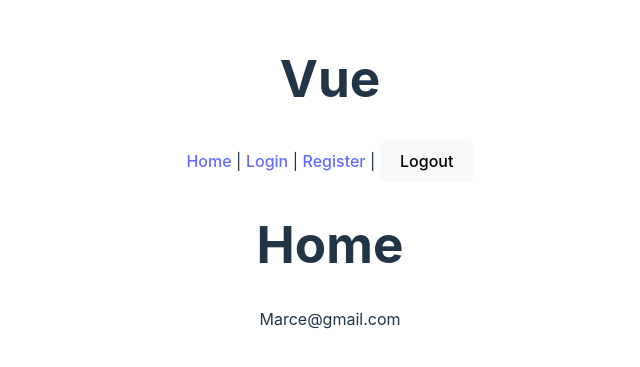
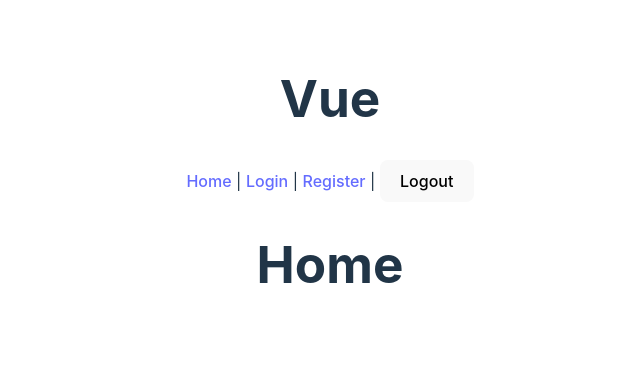
Before and after one commit to Marcelino2017/vue-vite-firebase-app-1, a Vue app: page / in a window 1280 px wide. Shown: the part 219-586 px from the top of the page, without its empty margins (310-950 px from the left). Built offline with nearby package versions, Linux system fonts and the light colour scheme.

Commit message:
Configurando la la utenticación de el usuario con farebase

```diff
--- a/src/firebaseConfig/firebase.js
+++ b/src/firebaseConfig/firebase.js
@@ -15,7 +15,7 @@
 };
 
 // Initialize Firebase
-initializeApp(firebaseConfig);
+const app = initializeApp(firebaseConfig);
 
 const auth = getAuth(app);
 
--- a/src/stores/user.js
+++ b/src/stores/user.js
@@ -1,25 +1,25 @@
 import { defineStore } from "pinia";
+import { createUserWithEmailAndPassword } from "firebase/auth";
+import { auth } from "../firebaseConfig/firebase";
 
 export const useUserStore = defineStore('userStore', {
     state: () => ({
-        userData: 'Marce@gmail.com'
+        userData: null
     }),
-    /* Los getters son exactamente
-     * el equivalente de los valores
-     *computados para el estado de un almacén
-    */
-    getters: {
-        textMinuscula(state) {
-            return state.userData.toLowerCase()
-        },
-        textMayuscula(state) {
-            return state.userData.toUpperCase()
-        }
-    },
     /* Las acciones son el equivalente de los métodos en los componentes. */
     actions: {
-        registerUser(name) {
-            this.userData = name
+        async registerUser(email, password) {
+            try {
+                const { user } = await createUserWithEmailAndPassword(
+                    auth,
+                    email,
+                    password
+                );
+                console.log(user);
+                this.userData = { email: user.email, uid: user.uid }
+            } catch (error) {
+                console.log(error);
+            }
         }
     }
 })
--- a/src/views/HomeView.vue
+++ b/src/views/HomeView.vue
@@ -9,7 +9,7 @@
 
 <template>
     <h1>Home</h1>
-    <p>{{ userStore.userData }} </p>
+
 </template>
 
 <style scoped>
--- a/src/views/LoginView.vue
+++ b/src/views/LoginView.vue
@@ -1,18 +1,9 @@
 <script setup>
-import { ref, computed } from 'vue'
-import { useUserStore } from '../stores/user'
-import { storeToRefs } from 'pinia'
-
-const userStore = useUserStore();
-
-const textMayuscula = computed(() => userStore.userData.toUpperCase())
 
 </script>
 
 <template>
     <h1>Login</h1>
-    <p>mayuscula - {{ textMayuscula }} </p>
-    <p>minuscula - {{ userStore.textMinuscula }} </p>
 </template>
 
 <style scoped>
--- a/src/views/RegisterView.vue
+++ b/src/views/RegisterView.vue
@@ -1,19 +1,32 @@
 <script setup>
-import { ref } from 'vue'
+import { ref } from "vue";
 import { useUserStore } from '../stores/user.js'
 
 const userStore = useUserStore();
 
+const email = ref('')
+const password = ref('')
 
+const handleSubmit = () => {
+  console.log(password.value.length);
+  console.log(email.value);
+  console.log(password.value);
+ /*  if (email.value|| password.value) {
+    return alert("Por favor, complete todos los campos");
+  } */
+
+  console.log("Form submitted");
+  userStore.registerUser(email.value, password.value);
+};
 </script>
 
 <template>
+  <div>
     <h1>Register</h1>
-    <button @click="userStore.registerUser('Camilo')">Ingresar</button>
+    <form @submit.prevent="handleSubmit">
+      <input type="email" v-model.trim="email" placeholder="Ingrese email" />
+      <input type="password" v-model.trim="password" placeholder="Ingrese password" />
+      <button type="submit">Crear usuario</button>
+    </form>
+  </div>
 </template>
-
-<style scoped>
-.read-the-docs {
-  color: #888;
-}
-</style>
```
